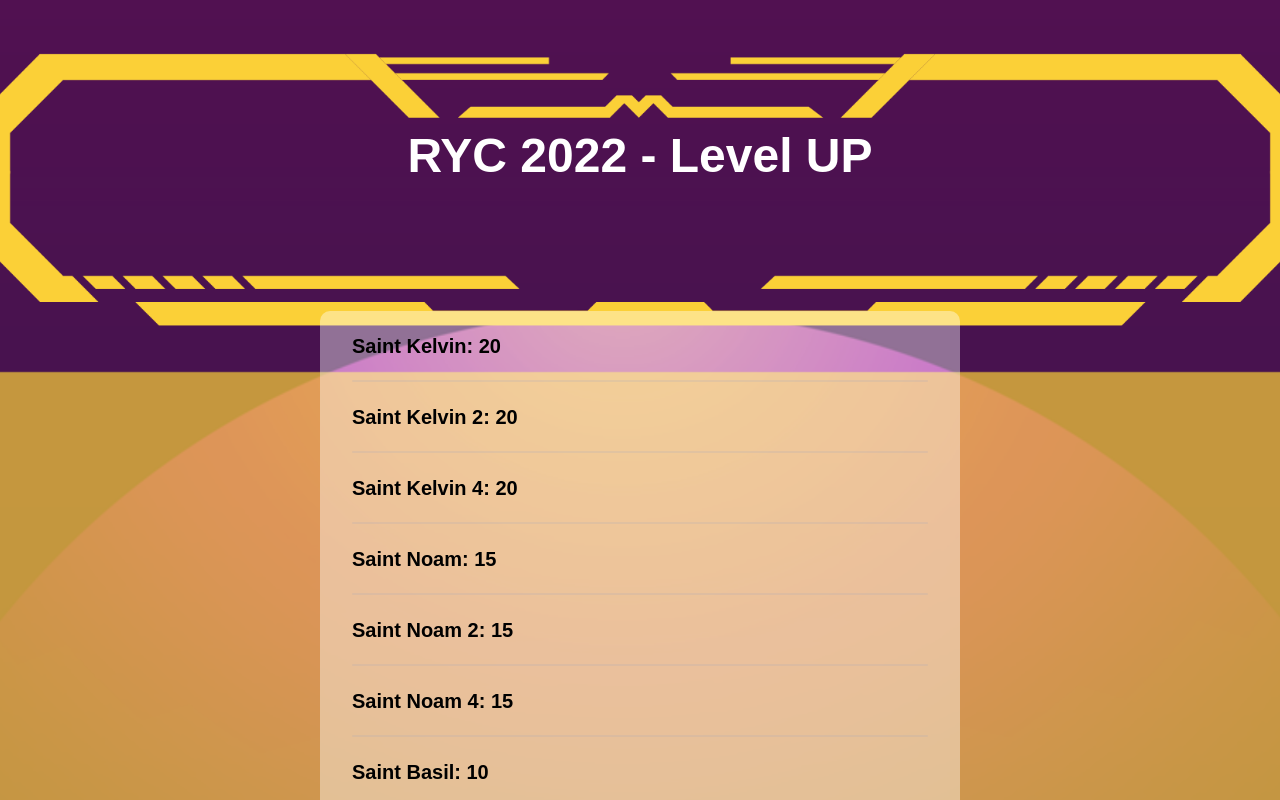
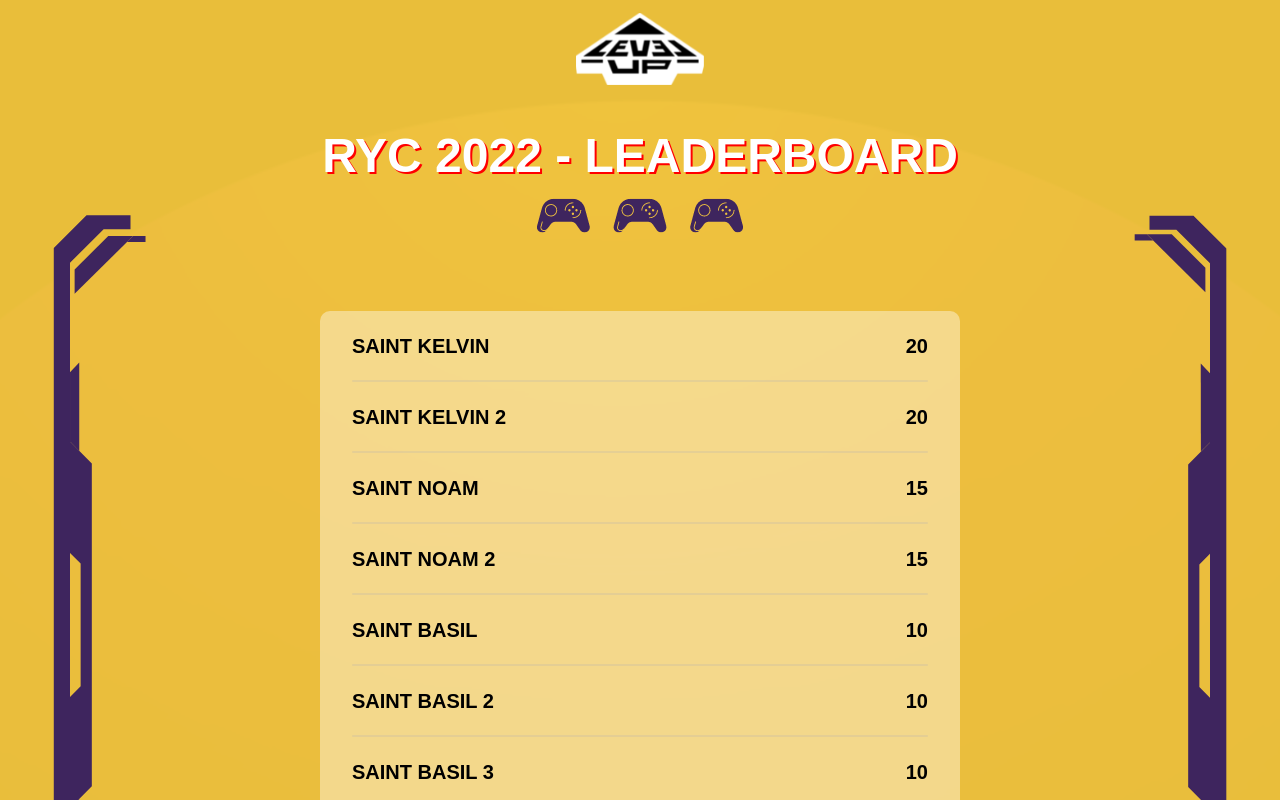
Before and after one commit to lysannefdes/Leaderboard-ryc22, a React (Create React App) app: page / in a window 1280 px wide. Shown: the top 800 px of the page. Built offline with nearby package versions, Linux system fonts and the light colour scheme; the HTML template or start-up script is replaced by a standard one.

Commit message:
UI Fixes

```diff
--- a/src/App.css
+++ b/src/App.css
@@ -23,7 +23,7 @@ body {
   background-image: url(./images/BG.png);
   background-repeat: no-repeat;
   background-position: top;
-  background-size: cover;
+  /*background-size: cover;*/
 }
 
 section {
@@ -62,7 +62,7 @@ input {
 .container, .add-score {
   width: 50%;
   max-width: 1200px;
-  margin: 0 auto;
+  margin: 5rem auto;
 }
 
 .container--flex {
@@ -105,6 +105,7 @@ input {
   margin: 8rem 0;
   color:#fff;
   font-family: 'Adventure Subtitles','VCR OSD Mono','Montserrat', sans-serif;
+  text-shadow: 2px 2px #ff0000;
 }
 
 .subtitle {
--- a/src/components/header/header.component.jsx
+++ b/src/components/header/header.component.jsx
@@ -5,7 +5,7 @@ import './header.styles.css';
 export const Header = (props) => (
   <header>
     <div className="container">
-      <h1 className="logo">RYC 2022 - Level UP</h1>
+      <h1 className="logo">RYC 2022 - LEADERBOARD</h1>
     </div>
   </header>
 );
--- a/src/components/scoreboard/scoreboard.component.jsx
+++ b/src/components/scoreboard/scoreboard.component.jsx
@@ -9,7 +9,7 @@ export const Scoreboard = (props) => (
     )}
     {props.scores.map((score) => (
       <li className="scoreboard__item" key={score.id}>
-        {score.user}: {score.score}
+        <div classanme="username">{score.user}</div> <div classanme="score">{score.score}</div>
       </li>
     ))}
   </ul>
--- a/src/components/scoreboard/scoreboard.styles.css
+++ b/src/components/scoreboard/scoreboard.styles.css
@@ -10,6 +10,7 @@
   display: flex;
   justify-content: space-between;
   position: relative;
+  text-transform:uppercase;
 }
 
 .scoreboard__item::after {
--- a/src/constants/global.js
+++ b/src/constants/global.js
@@ -38,14 +38,6 @@ const rycScores = [
     {
       "user":"Saint Basil 3",
       "score":10
-    },
-    {
-      "user":"Saint Noam 4",
-      "score":15
-    },
-    {
-      "user":"Saint Kelvin 4",
-      "score":20
     }
   ]
 
```
Also changed, not shown: src/images/BG.png.
